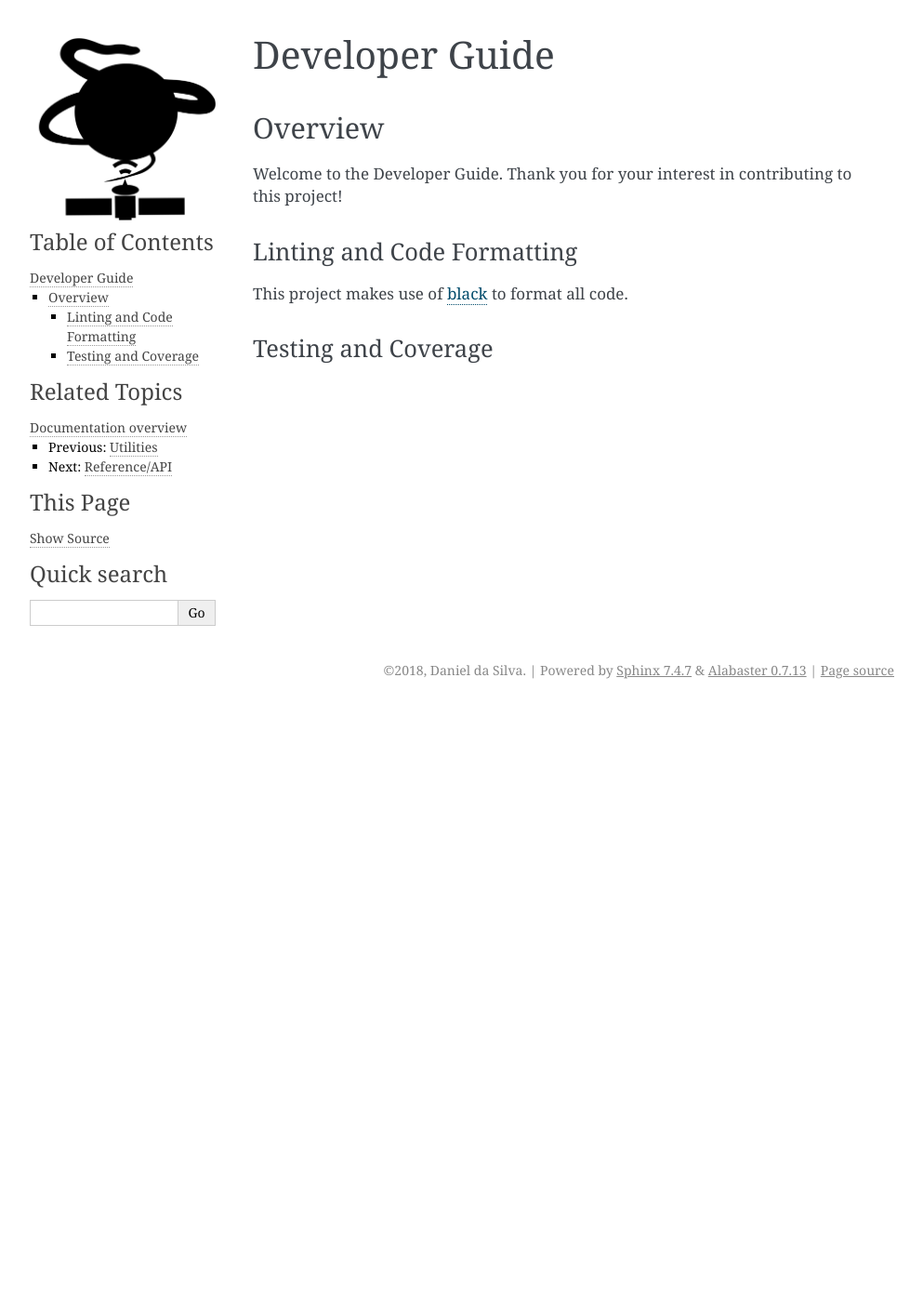
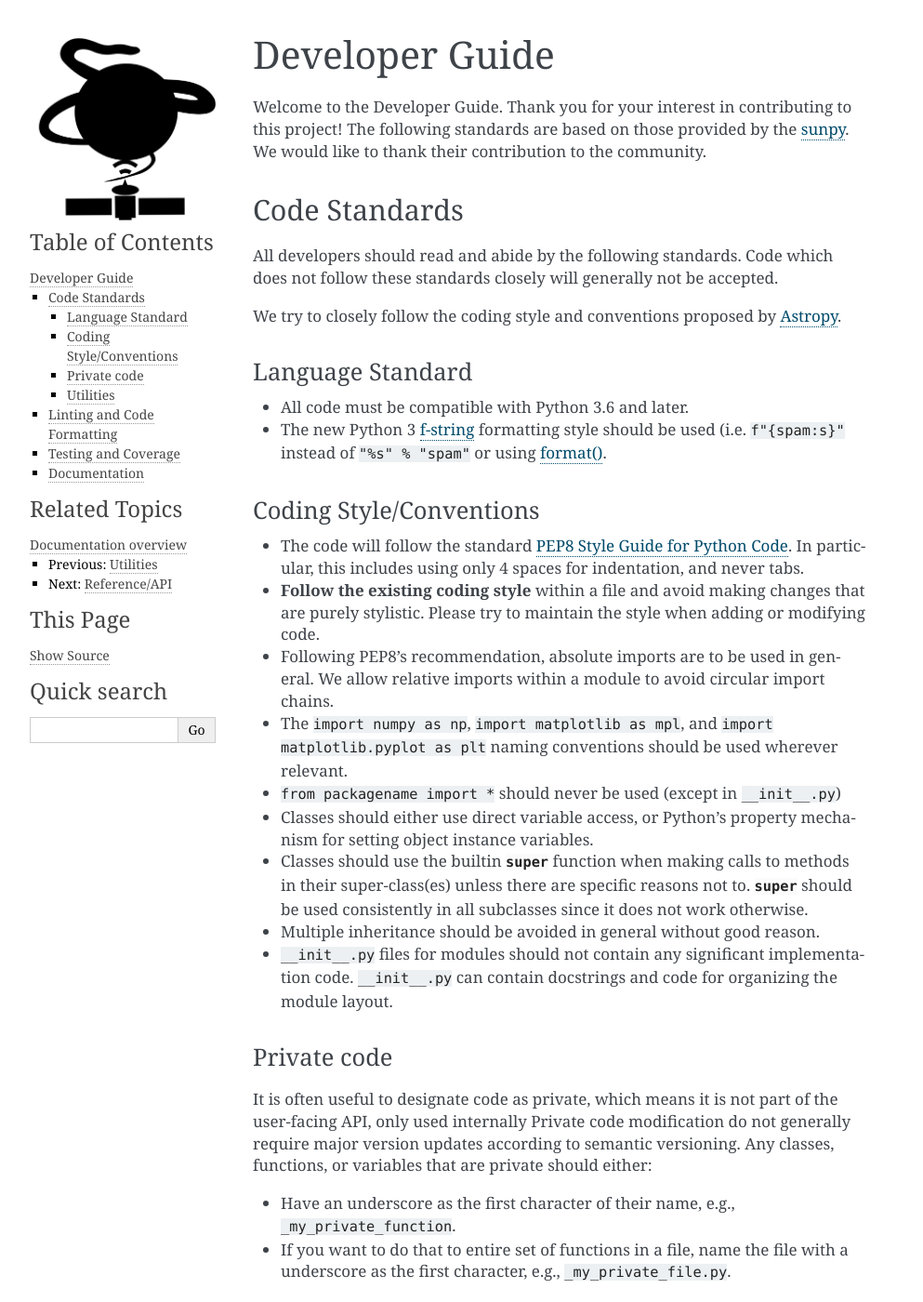
Before and after one commit to CCSDSPy/ccsdspy, a Sphinx documentation site: the page built from docs/dev-guide/index.rst, in a window 1280 px wide and 1400 px high. Shown: the whole window at 93% size, without its empty margins (148-1141 px from the left). Built offline with Sphinx 7.4.7, drawn with Linux system fonts in a browser that asks for light colours; some of the changed text lies outside the part shown.

Commit message:
updated developer guide

```diff
--- a/docs/dev-guide/index.rst
+++ b/docs/dev-guide/index.rst
@@ -4,13 +4,97 @@
 Developer Guide
 ***************
 
-Overview
-========
 Welcome to the Developer Guide. Thank you for your interest in contributing to this project!
+The following standards are based on those provided by the `sunpy <https://github.com/sunpy/sunpy>`__.
+We would like to thank their contribution to the community.
+
+Code Standards
+==============
+All developers should read and abide by the following standards.
+Code which does not follow these standards closely will generally not be accepted.
+
+We try to closely follow the coding style and conventions proposed by `Astropy <https://docs.astropy.org/en/stable/development/codeguide.html#coding-style-conventions>`_.
+
+Language Standard
+-----------------
+
+* All code must be compatible with Python 3.6 and later.
+
+* The new Python 3 `f-string <https://docs.python.org/3/reference/lexical_analysis.html#f-strings>`__ formatting style should be used (i.e.
+  ``f"{spam:s}"`` instead of ``"%s" % "spam"`` or using `format() <https://docs.python.org/3/library/stdtypes.html#str.format>`__.
+
+Coding Style/Conventions
+------------------------
+
+* The code will follow the standard `PEP8 Style Guide for Python Code <https://www.python.org/dev/peps/pep-0008/>`_.
+  In particular, this includes using only 4 spaces for indentation, and never tabs.
+
+* **Follow the existing coding style** within a file and avoid making changes that are purely stylistic.
+  Please try to maintain the style when adding or modifying code.
+
+* Following PEP8's recommendation, absolute imports are to be used in general.
+  We allow relative imports within a module to avoid circular import chains.
+
+* The ``import numpy as np``, ``import matplotlib as mpl``, and ``import matplotlib.pyplot as plt`` naming conventions should be used wherever relevant.
+
+* ``from packagename import *`` should never be used (except in ``__init__.py``)
+
+* Classes should either use direct variable access, or Python's property mechanism for setting object instance variables.
+
+* Classes should use the builtin `super` function when making calls to methods in their super-class(es) unless there are specific reasons not to.
+  `super` should be used consistently in all subclasses since it does not work otherwise.
+
+* Multiple inheritance should be avoided in general without good reason.
+
+* ``__init__.py`` files for modules should not contain any significant implementation code. ``__init__.py`` can contain docstrings and code for organizing the module layout.
+
+Private code
+------------
+
+It is often useful to designate code as private, which means it is not part of the user-facing API, only used internally
+Private code modification do not generally require major version updates according to semantic versioning.
+Any classes, functions, or variables that are private should either:
+
+- Have an underscore as the first character of their name, e.g., ``_my_private_function``.
+- If you want to do that to entire set of functions in a file, name the file with a underscore as the first character, e.g., ``_my_private_file.py``.
+
+Utilities
+---------
+
+Within this reposiotory, utility functions are placed in the `util.py` file.
+These functions can be private or public.
+If these might be useful for other modules are user-focused, they should be made public.
+
 
 Linting and Code Formatting
----------------------------
+===========================
+We enforce a minimum level of code style with our continuous intergration testing.
 This project makes use of `black <https://github.com/psf/black>`__ to format all code.
+To run this yourself before submitting code just use the following command::
+
+    black ccsdspy
+
+We also use `flake8 <https://flake8.pycqa.org/>`__ for linting. To run it locally::
+
+    flake8 ccsdspy --count --select=E9,F63,F7,F82 --show-source --statistics
+
 
 Testing and Coverage
---------------------
+====================
+It is expected that all new code and functionality will also provide tests to ensure expected behavior.
+We use `pytest <https://docs.pytest.org/>`__ and all tests files should be added to the `tests` folder.
+Test coverage is determined for every merge request and if the coverage percentage decreases significantly new code will generally not be accepted.
+
+
+Documentation
+=============
+
+* American English is the default language for all documentation strings and inline commands.
+  Variables names should also be based on English words.
+
+* Documentation strings must be present for all public classes/methods/functions.
+  Additionally, examples or tutorials for new functionality are strongly recommended.
+
+* Write usage examples in the docstrings of all classes and functions whenever possible.
+  These examples should be short and simple to reproduce.
+  These examples should, whenever possible, be in the `doctests <https://docs.python.org/3/library/doctest.html>`__ format and will be executed as part of the test suite.
```
